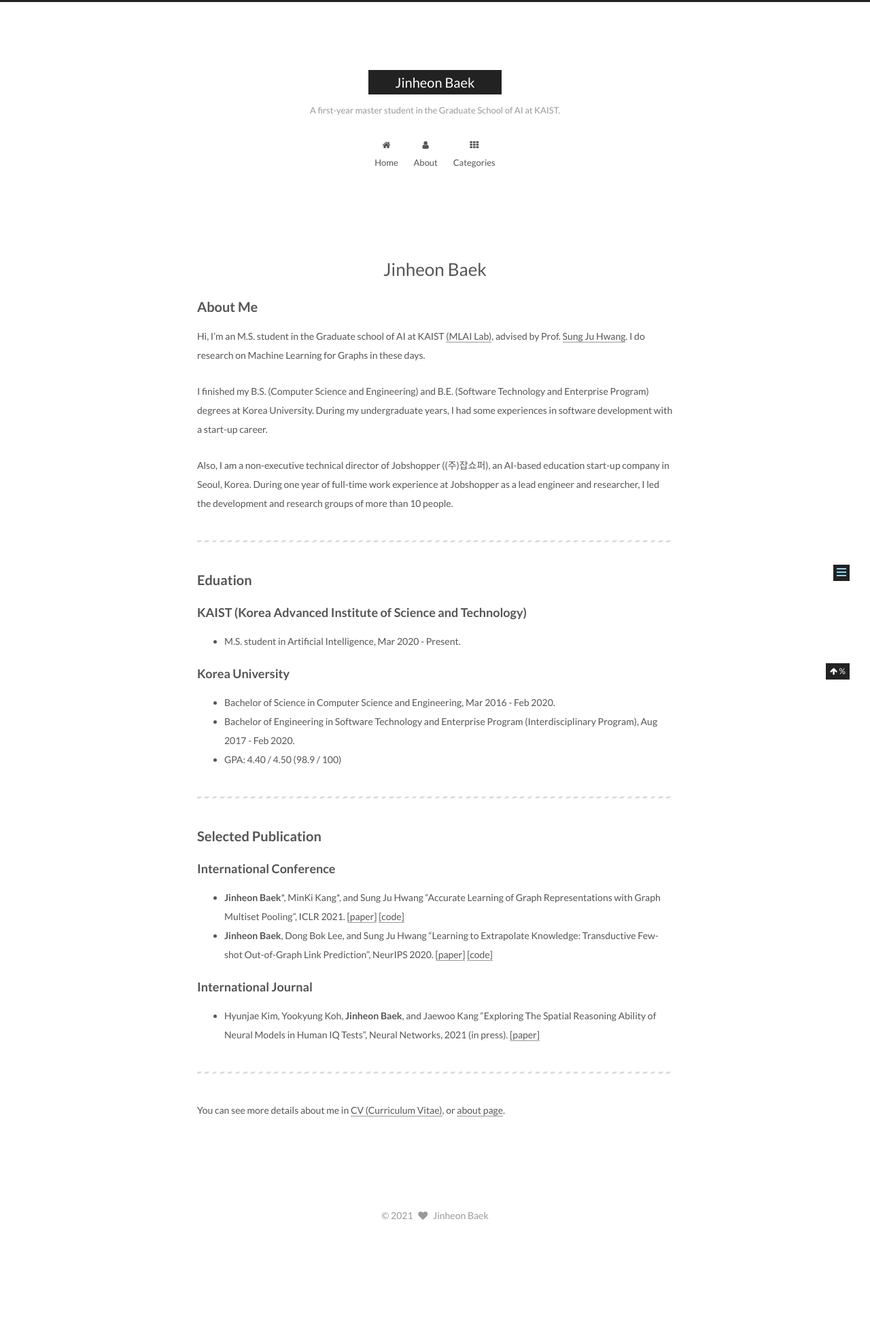
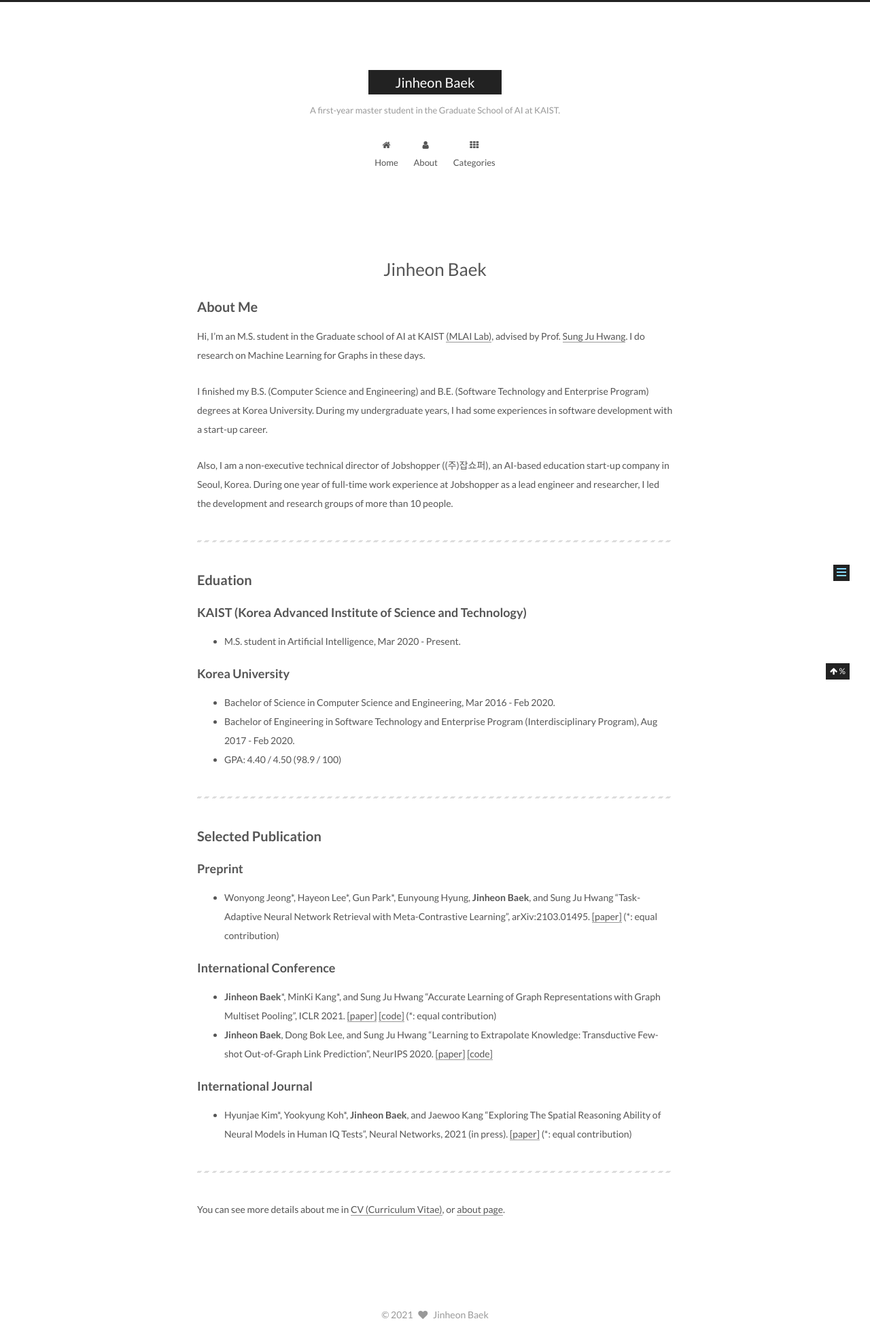
Before and after one commit to JinheonBaek/JinheonBaek.github.io, a Jekyll site: the page built from index.md, in a window 1280 px wide. Shown: the whole page at 68% size. Built offline with Jekyll 4.4.1, drawn with Linux system fonts in a browser that asks for light colours; the list of posts is cut into pages by our own code; comment, search, counter and statistics services are not loaded; before the commit the page ends 1823 px from its top, so only the background shows below that.

Commit message:
(add): add TANS paper

```diff
--- a/index.md
+++ b/index.md
@@ -31,14 +31,18 @@ Also, I am a non-executive technical director of Jobshopper ((주)잡쇼퍼), an
 
 ## Selected Publication
 
+### Preprint
+
+* Wonyong Jeong\*, Hayeon Lee\*, Gun Park\*, Eunyoung Hyung, **Jinheon Baek**, and Sung Ju Hwang "Task-Adaptive Neural Network Retrieval with Meta-Contrastive Learning", arXiv:2103.01495. [[paper]](https://arxiv.org/abs/2103.01495) (\*: equal contribution)
+
 ### International Conference
 
-* **Jinheon Baek***, MinKi Kang\*, and Sung Ju Hwang "Accurate Learning of Graph Representations with Graph Multiset Pooling", ICLR 2021. [[paper]](https://openreview.net/forum?id=JHcqXGaqiGn) [[code]](https://github.com/JinheonBaek/GMT)
+* **Jinheon Baek***, MinKi Kang\*, and Sung Ju Hwang "Accurate Learning of Graph Representations with Graph Multiset Pooling", ICLR 2021. [[paper]](https://openreview.net/forum?id=JHcqXGaqiGn) [[code]](https://github.com/JinheonBaek/GMT) (\*: equal contribution)
 * **Jinheon Baek**, Dong Bok Lee, and Sung Ju Hwang "Learning to Extrapolate Knowledge: Transductive Few-shot Out-of-Graph Link Prediction", NeurIPS 2020. [[paper]](https://arxiv.org/abs/2006.06648) [[code]](https://github.com/JinheonBaek/GEN)
 
 ### International Journal
 
-* Hyunjae Kim, Yookyung Koh, **Jinheon Baek**, and Jaewoo Kang "Exploring The Spatial Reasoning Ability of Neural Models in Human IQ Tests", Neural Networks, 2021 (in press). [[paper]](https://arxiv.org/pdf/2004.05352.pdf)
+* Hyunjae Kim\*, Yookyung Koh\*, **Jinheon Baek**, and Jaewoo Kang "Exploring The Spatial Reasoning Ability of Neural Models in Human IQ Tests", Neural Networks, 2021 (in press). [[paper]](https://arxiv.org/pdf/2004.05352.pdf) (\*: equal contribution)
 
 ---
 
```
Also changed, not shown: about/index.md (+6 -2 lines), 4 other files.
